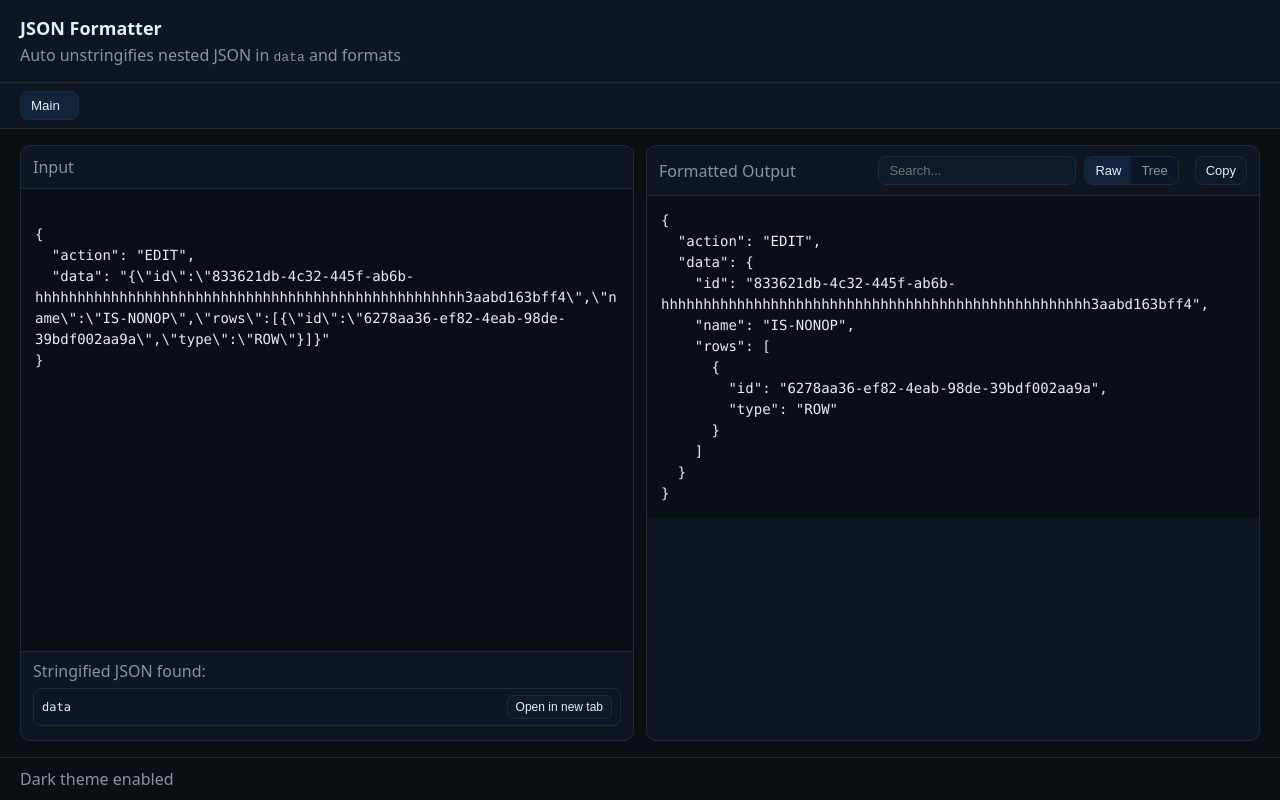
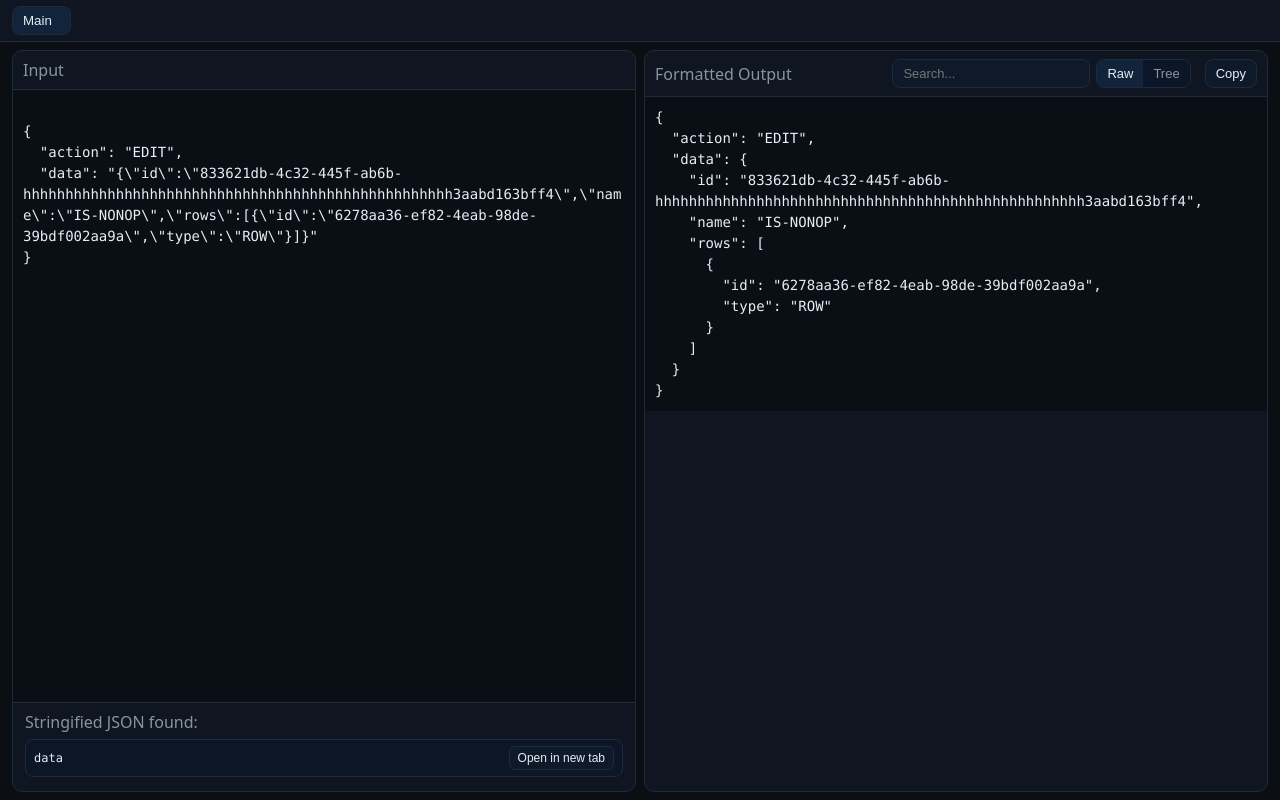
Before and after one commit to GauravFrontend01/jsonFormatter, a React (Vite) app: page / in a window 1280 px wide. Built offline with nearby package versions, Linux system fonts and the light colour scheme.

Commit message:
chore: increased space on screen

```diff
--- a/src/App.jsx
+++ b/src/App.jsx
@@ -286,10 +286,6 @@ export default function App() {
 
   return (
     <div className="app">
-      <header className="header">
-        <div className="title">JSON Formatter</div>
-        <div className="subtitle">Auto unstringifies nested JSON in <code>data</code> and formats</div>
-      </header>
 
       {/* Tabs Bar */}
       <div className="tabs">
@@ -357,9 +353,6 @@ export default function App() {
         </div>
       </div>
 
-      <footer className="footer">
-        <span>Dark theme enabled</span>
-      </footer>
     </div>
   );
 }
--- a/src/index.css
+++ b/src/index.css
@@ -29,20 +29,20 @@ body {
 .error { margin: 12px 20px 0; padding: 10px 12px; border: 1px solid #3a1f24; background: #1a0f12; color: var(--danger); border-radius: 8px; }
 
 /* Tabs */
-.tabs { display: flex; gap: 6px; padding: 8px 20px; border-bottom: 1px solid var(--border); background: var(--panel); }
+.tabs { display: flex; gap: 6px; padding: 6px 12px; border-bottom: 1px solid var(--border); background: var(--panel); }
 .tab { background: #0b1728; color: var(--muted); border: 1px solid var(--border); border-radius: 8px; padding: 6px 10px; cursor: pointer; }
 .tab.active { background: #11243b; color: var(--text); }
 .tab-title { margin-right: 8px; }
 .tab-close { color: var(--muted); cursor: pointer; }
 .tab-close:hover { color: var(--accent); }
 
-.panes { display: grid; grid-template-columns: minmax(0,1fr) minmax(0,1fr); gap: 12px; padding: 16px 20px; flex: 1; max-width: 100%; }
+.panes { display: grid; grid-template-columns: minmax(0,1fr) minmax(0,1fr); gap: 8px; padding: 8px 12px; flex: 1; max-width: 100%; }
 .pane { display: flex; flex-direction: column; background: var(--panel); border: 1px solid var(--border); border-radius: 10px; overflow: hidden; min-width: 0; }
-.pane-header { display: flex; align-items: center; gap: 8px; padding: 10px 12px; color: var(--muted); border-bottom: 1px solid var(--border); }
+.pane-header { display: flex; align-items: center; gap: 6px; padding: 8px 10px; color: var(--muted); border-bottom: 1px solid var(--border); }
 .pane-header.right { justify-content: flex-start; }
 .spacer { flex: 1; }
 
-.editor { width: 100%; min-height: 380px; flex: 1; resize: none; padding: 14px; background: var(--code-bg); color: var(--text); border: none; outline: none; font-family: ui-monospace, SFMono-Regular, Menlo, Monaco, Consolas, "Liberation Mono", "Courier New", monospace; font-size: 14px; line-height: 1.5; overflow: auto; }
+.editor { width: 100%; min-height: 380px; flex: 1; resize: none; padding: 10px; background: var(--code-bg); color: var(--text); border: none; outline: none; font-family: ui-monospace, SFMono-Regular, Menlo, Monaco, Consolas, "Liberation Mono", "Courier New", monospace; font-size: 14px; line-height: 1.5; overflow: auto; }
 
 /* Nested finder */
 .nested-list { border-top: 1px solid var(--border); padding: 8px 12px; }
@@ -52,7 +52,7 @@ body {
 .mini-btn { appearance: none; border: 1px solid var(--border); background: #0e1a2a; color: var(--text); padding: 4px 8px; border-radius: 6px; font-size: 12px; cursor: pointer; }
 .mini-btn:hover { border-color: var(--accent); }
 
-.output { margin: 0; padding: 14px; background: var(--code-bg); color: var(--text); font-family: ui-monospace, SFMono-Regular, Menlo, Monaco, Consolas, "Liberation Mono", "Courier New", monospace; font-size: 14px; line-height: 1.5; white-space: pre-wrap; word-break: break-word; overflow: auto; }
+.output { margin: 0; padding: 10px; background: var(--code-bg); color: var(--text); font-family: ui-monospace, SFMono-Regular, Menlo, Monaco, Consolas, "Liberation Mono", "Courier New", monospace; font-size: 14px; line-height: 1.5; white-space: pre-wrap; word-break: break-word; overflow: auto; }
 
 .btn { appearance: none; border: 1px solid var(--border); background: #0e1a2a; color: var(--text); padding: 6px 10px; border-radius: 8px; font-size: 13px; cursor: pointer; }
 .btn:hover { border-color: var(--accent); }
```
